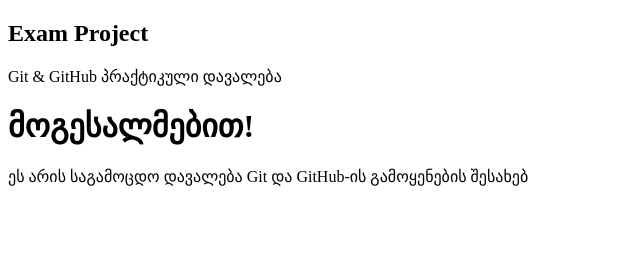
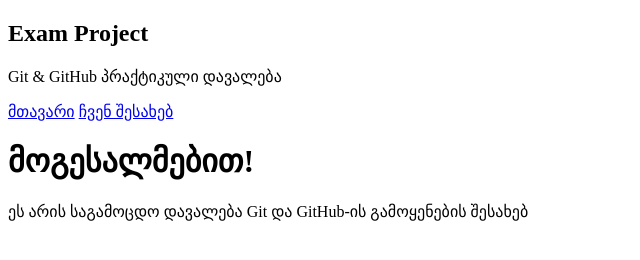
Before and after one commit to Georgee-21/exam-project, a plain HTML site: page index.html in a window 1280 px wide. Shown: the whole page, without its empty margins (0-640 px from the left). Drawn offline with Linux system fonts and the light colour scheme.

Commit message:
Add navigation menu (nav-feature)

```diff
--- a/index.html
+++ b/index.html
@@ -10,6 +10,10 @@
         <h2>Exam Project</h2>
         <p>Git & GitHub პრაქტიკული დავალება</p>
     </header>
+    <nav>
+        <a href="#home">მთავარი</a>
+        <a href="#about">ჩვენ შესახებ</a>
+    </nav>
     <main>
         <h1>მოგესალმებით!</h1>
         <p>ეს არის საგამოცდო დავალება Git და GitHub-ის გამოყენების შესახებ</p>
```
